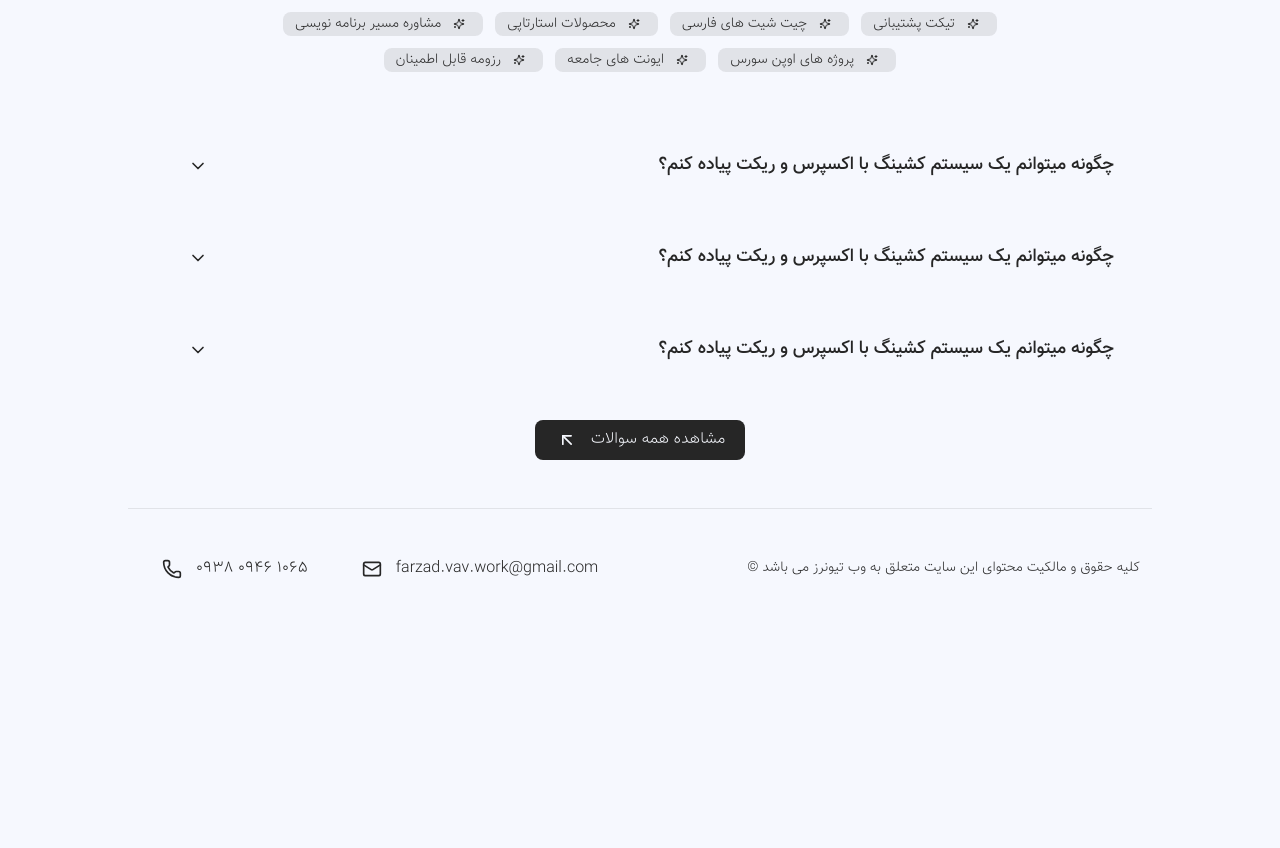
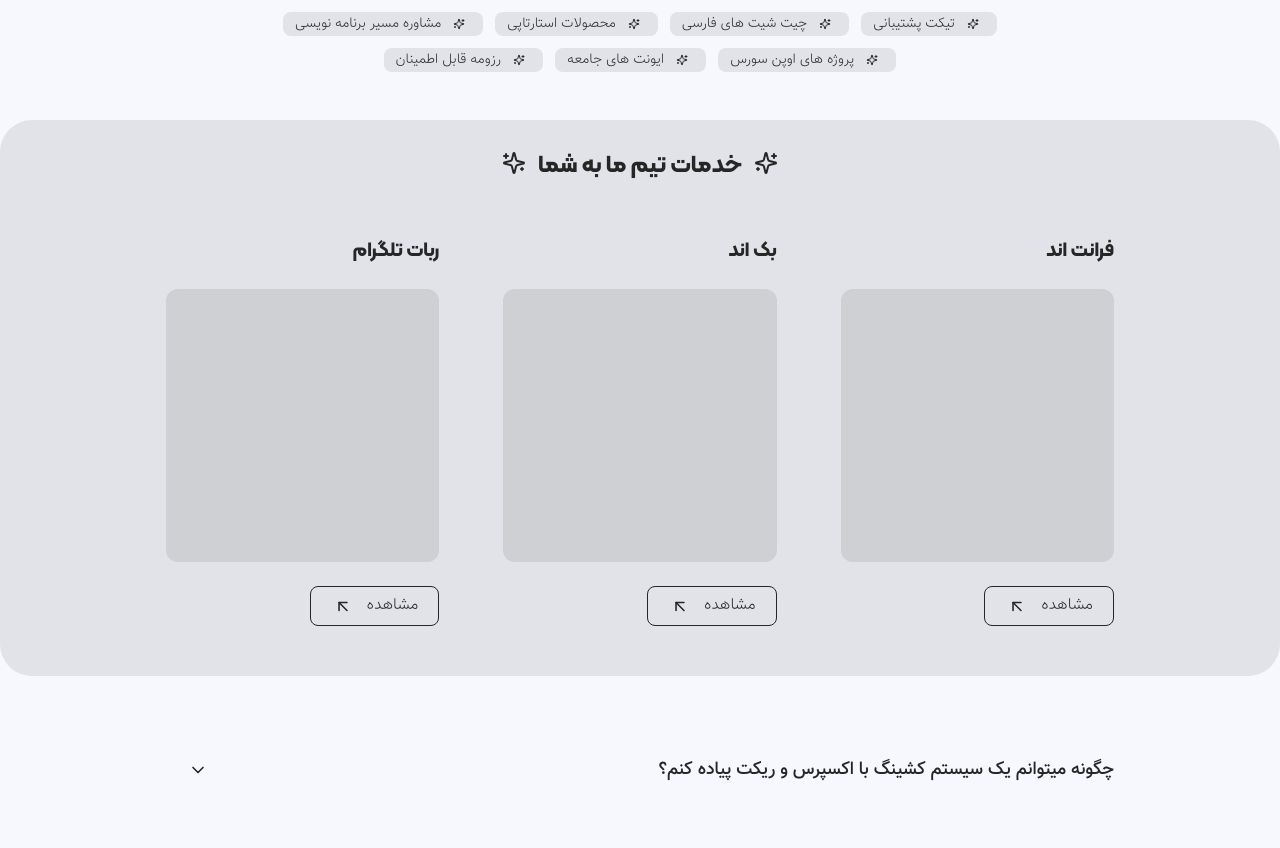
Before and after one commit to FarzadVav/next.js-portfolio, a Next.js app: page / in a window 1280 px wide. Shown: the part 441-1289 px from the top of the page. Before the commit the page ends 1070 px from the top, so only its background shows below. Built offline with nearby package versions, Linux system fonts and the light colour scheme.

Commit message:
add: services section into home page

```diff
--- a/app/page.tsx
+++ b/app/page.tsx
@@ -1,6 +1,7 @@
 import Link from "next/link";
-import { ArrowUpLeftIcon, Search, Sparkles } from "lucide-react";
+import { ArrowUpLeftIcon, Search, Sparkles, SparklesIcon } from "lucide-react";
 
+import Box from "root/components/ui/Box/Index";
 import Flex from "root/components/ui/Flex/Index";
 import Space from "root/components/ui/Space/Index";
 import Badge from "root/components/ui/Badge/Index";
@@ -89,6 +90,57 @@ const HomePage = () => {
       </div>
 
       <Space />
+      <div className="bg-foreground/10 rounded-4xl py-6">
+        <Flex justify="center">
+          <SparklesIcon className="compatible-icon-size" />
+          <Heading className="text-center" size="lg">
+            <h2>خدمات تیم ما به شما</h2>
+          </Heading>
+          <SparklesIcon className="compatible-icon-size -scale-x-100" />
+        </Flex>
+
+        <Space size="normal" />
+        <Flex className="container">
+          <Box className="w-1/3">
+            <Heading>فرانت اند</Heading>
+            <Space size="normal" />
+            <div className="w-full aspect-square rounded-xl bg-foreground/10"></div>
+            <Space size="normal" />
+            <Link href={ROUTES.services}>
+              <Button shape="outline">
+                <span>مشاهده</span>
+                <ArrowUpLeftIcon className="compatible-icon-size" />
+              </Button>
+            </Link>
+          </Box>
+          <Box className="w-1/3">
+            <Heading>بک اند</Heading>
+            <Space size="normal" />
+            <div className="w-full aspect-square rounded-xl bg-foreground/10"></div>
+            <Space size="normal" />
+            <Link href={ROUTES.services}>
+              <Button shape="outline">
+                <span>مشاهده</span>
+                <ArrowUpLeftIcon className="compatible-icon-size" />
+              </Button>
+            </Link>
+          </Box>
+          <Box className="w-1/3">
+            <Heading>ربات تلگرام</Heading>
+            <Space size="normal" />
+            <div className="w-full aspect-square rounded-xl bg-foreground/10"></div>
+            <Space size="normal" />
+            <Link href={ROUTES.services}>
+              <Button shape="outline">
+                <span>مشاهده</span>
+                <ArrowUpLeftIcon className="compatible-icon-size" />
+              </Button>
+            </Link>
+          </Box>
+        </Flex>
+      </div>
+
+      <Space />
       <div className="container">
         {Array.from(new Array(3)).map(() => (
           <Accordion key={Math.random()}>
```
